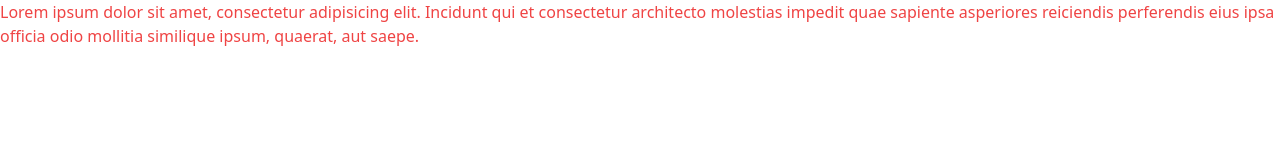
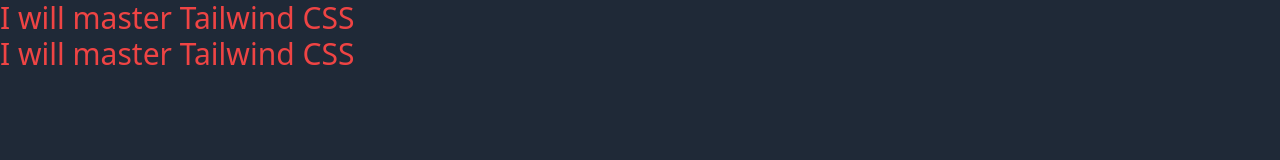
Before and after one commit to congtien2001/TaILwind-CSS, a website: page public/index.html in a window 1280 px wide. Drawn offline with Linux system fonts and the light colour scheme.

Commit message:
update in script

```diff
--- a/package.json
+++ b/package.json
@@ -107,8 +107,8 @@
     "yaml": "^2.6.1"
   },
   "scripts": {
-    "build": "postcss ./Tailwind/main.css -o public/tailwind.css",
-    "watch": "postcss ./Tailwind/main.css -o public/tailwind.css -watch"
+    "build": "postcss ./Tailwind/main.css -o ./public/tailwind.css",
+    "watch": "postcss ./Tailwind/main.css -o ./public/tailwind.css -w"
   },
   "keywords": [],
   "author": "",
--- a/public/index.html
+++ b/public/index.html
@@ -6,12 +6,8 @@
     <link rel="stylesheet" href="./tailwind.css" />
     <title>Document</title>
   </head>
-  <body>
-    <p class="text-red-500">
-      Lorem ipsum dolor sit amet, consectetur adipisicing elit. Incidunt qui et
-      consectetur architecto molestias impedit quae sapiente asperiores
-      reiciendis perferendis eius ipsa officia odio mollitia similique ipsum,
-      quaerat, aut saepe.
-    </p>
+  <body class="bg-gray-800">
+    <p class="text-red-500 text-3xl">I will master Tailwind CSS</p>
+    <p class="text-red-500 text-3xl">I will master Tailwind CSS</p>
   </body>
 </html>
--- a/tailwind.config.js
+++ b/tailwind.config.js
@@ -1,6 +1,6 @@
 /** @type {import('tailwindcss').Config} */
 module.exports = {
-  content: ["./src/**/*.{html,js}"],
+  content: ["./public/**/*.html"],
   theme: {
     extend: {},
   },
```
Also changed, not shown: public/tailwind.css.
